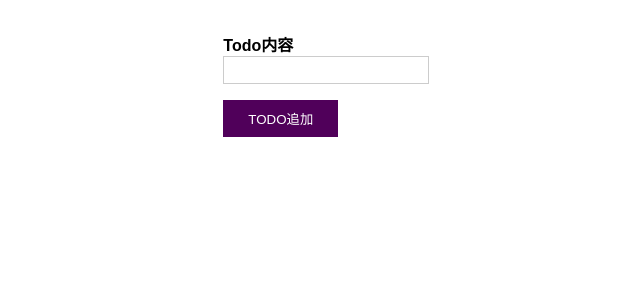
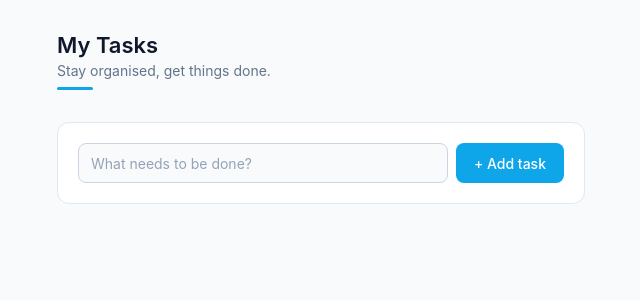
Before and after one commit to Shishimai1996/todoList, a React (Create React App) app: page / in a window 1280 px wide. Shown: the top 300 px of the page, without its empty margins (319-959 px from the left). Built offline with nearby package versions, Linux system fonts and the light colour scheme; no server answers.

Commit message:
fixed design and push to aws

```diff
--- a/src/App.tsx
+++ b/src/App.tsx
@@ -8,13 +8,13 @@ const App: React.FC = () => {
   const [todos, setTodos] = useState<Todo[]>([]); //by todo.model.ts
 
   useEffect(() => {
-    fetch("http://localhost:3001/todos")
+    fetch("http://52.194.34.190:3001/todos")
       .then((res) => res.json())
       .then((data) => setTodos(data));
   }, []);
 
   const todoAddHandler = async (text: string) => {
-    const res = await fetch("http://localhost:3001/todos", {
+    const res = await fetch("http://52.194.34.190:3001/todos", {
       method: "POST",
       headers: { "Content-Type": "application/json" },
       body: JSON.stringify({ text }),
@@ -24,7 +24,7 @@ const App: React.FC = () => {
   };
 
   const todoDeleteHandler = async (todoId: string) => {
-    await fetch(`http://localhost:3001/todos/${todoId}`, {
+    await fetch(`http://52.194.34.190:3001/todos/${todoId}`, {
       method: "DELETE",
     });
     setTodos((prevTodos) => prevTodos.filter((todo) => todo.id !== todoId)); //todoIdとtodo.idが一致したら削除。しなかったら新しい配列に格納する。★
--- a/src/components/NewTodo.css
+++ b/src/components/NewTodo.css
@@ -1,47 +1,51 @@
-form {
-  width: 90%;
-  max-width: 40rem;
-  margin: 2rem auto;
+.header { margin-bottom: 2rem; }
+.header h1 { font-size: 22px; font-weight: 600; color: #0F172A; }
+.header p { font-size: 14px; color: #64748B; margin-top: 4px; }
+.accent-bar { width: 36px; height: 3px; background: #0EA5E9; border-radius: 2px; margin-top: 8px; }
+
+.input-card {
+  background: #fff;
+  border: 0.5px solid #E2E8F0;
+  border-radius: 12px;
+  padding: 1.25rem;
+  margin-bottom: 1.5rem;
 }
 
-.form-control {
-  margin-bottom: 1rem;
+.input-row { display: flex; gap: 8px; }
+
+.input-row input {
+  flex: 1;
+  height: 40px;
+  border: 0.5px solid #CBD5E1;
+  border-radius: 8px;
+  padding: 0 12px;
+  font-size: 14px;
+  background: #F8FAFC;
+  color: #0F172A;
+  outline: none;
+  font-family: inherit;
 }
 
-label, input {
-  display: block;
-  width: 100%;
+.input-row input:focus {
+  border-color: #0EA5E9;
+  box-shadow: 0 0 0 3px rgba(14, 165, 233, 0.15);
 }
 
-label {
-  font-weight: bold;
+.input-row input::placeholder { color: #94A3B8; }
+
+.add-btn {
+  height: 40px;
+  padding: 0 18px;
+  background: #0EA5E9;
+  color: #fff;
+  border: none;
+  border-radius: 8px;
+  font-size: 14px;
+  font-weight: 500;
+  cursor: pointer;
+  white-space: nowrap;
+  font-family: inherit;
 }
 
-input {
-  font: inherit;
-  border: 1px solid #ccc;
-  padding: 0.25rem;
-}
-
-input:focus {
-  outline: none;
-  border-color: #50005a;
-}
-
-button {
-  background: #50005a;
-  border: 1px solid #50005a;
-  color: white;
-  padding: 0.5rem 1.5rem;
-  cursor: pointer;
-}
-
-button:focus {
-  outline: none;
-}
-
-button:hover,
-button:active {
-  background: #6a0a77;
-  border-color: #6a0a77;
-}
+.add-btn:hover { background: #0284C7; }
+.add-btn:active { background: #0369A1; }
--- a/src/components/NewTodo.tsx
+++ b/src/components/NewTodo.tsx
@@ -1,29 +1,48 @@
 import React, { useRef } from "react";
-
 import "./NewTodo.css";
 
 type NewTodoProps = {
   onAddTodo: (todoText: string) => void;
 };
-//propsでApp.tsxのtodohandler関数を受け取る
+
 const NewTodo: React.FC<NewTodoProps> = (props) => {
-  const textInputRef = useRef<HTMLInputElement>(null); //★inputDOMに入力された値を取得
+  const textInputRef = useRef<HTMLInputElement>(null);
+
   const todoSubmitHandler = (event: React.FormEvent) => {
-    event.preventDefault(); //not refresh
-    const enteredText = textInputRef.current!.value; //formがサブミットされたらinputの要素を取得
-    if (enteredText) {
-      props.onAddTodo(enteredText); //connected with App.tsx
+    event.preventDefault();
+    const enteredText = textInputRef.current!.value;
+    if (enteredText.trim()) {
+      props.onAddTodo(enteredText);
+      textInputRef.current!.value = "";
     }
   };
 
+  const handleKeyDown = (event: React.KeyboardEvent) => {
+    if (event.key === "Enter") todoSubmitHandler(event as any);
+  };
+
   return (
-    <form onSubmit={todoSubmitHandler}>
-      <div className="form-control">
-        <label htmlFor="todo-text">Todo内容</label>
-        <input type="text" id="todo-text" ref={textInputRef} />
+    <div>
+      <div className="header">
+        <h1>My Tasks</h1>
+        <p>Stay organised, get things done.</p>
+        <div className="accent-bar"></div>
       </div>
-      <button type="submit">TODO追加</button>
-    </form>
+      <div className="input-card">
+        <div className="input-row">
+          <input
+            type="text"
+            ref={textInputRef}
+            placeholder="What needs to be done?"
+            onKeyDown={handleKeyDown}
+          />
+          <button className="add-btn" onClick={todoSubmitHandler}>
+            + Add task
+          </button>
+        </div>
+      </div>
+    </div>
   );
 };
+
 export default NewTodo;
--- a/src/components/TodoList.css
+++ b/src/components/TodoList.css
@@ -1,17 +1,82 @@
-ul {
-  list-style: none;
-  width: 90%;
-  max-width: 40rem;
-  margin: 2rem auto;
-  padding: 0;
+.stats {
+  display: flex;
+  gap: 10px;
+  margin-bottom: 1.25rem;
 }
 
+.stat {
+  flex: 1;
+  background: #F1F5F9;
+  border-radius: 8px;
+  padding: 0.75rem 1rem;
+}
+
+.stat-label { font-size: 12px; color: #64748B; margin-bottom: 4px; }
+.stat-value { font-size: 20px; font-weight: 600; color: #0F172A; }
+
+.section-label {
+  font-size: 12px;
+  font-weight: 500;
+  color: #94A3B8;
+  letter-spacing: 0.06em;
+  text-transform: uppercase;
+  margin-bottom: 10px;
+}
+
+ul { list-style: none; display: flex; flex-direction: column; gap: 8px; padding: 0; margin: 0; }
+
 li {
-  margin: 1rem 0;
-  padding: 1rem;
-  box-shadow: 0 2px 8px rgba(0, 0, 0, 0.26);
+  background: #fff;
+  border: 0.5px solid #E2E8F0;
+  border-radius: 12px;
+  padding: 0.9rem 1rem;
+  display: flex;
+  align-items: center;
+  gap: 12px;
+  transition: border-color 0.15s;
+}
+
+li:hover { border-color: #0EA5E9; }
+
+.todo-dot {
+  width: 8px;
+  height: 8px;
+  border-radius: 50%;
+  background: #0EA5E9;
+  flex-shrink: 0;
+}
+
+.todo-text { flex: 1; font-size: 14px; color: #0F172A; }
+
+.todo-tag {
+  font-size: 11px;
+  padding: 2px 8px;
+  border-radius: 20px;
+  background: #E0F2FE;
+  color: #0369A1;
+  font-weight: 500;
+}
+
+.delete-btn {
+  width: 28px;
+  height: 28px;
+  border: none;
+  background: transparent;
+  color: #94A3B8;
+  cursor: pointer;
   border-radius: 6px;
   display: flex;
-  justify-content: space-between;
   align-items: center;
+  justify-content: center;
+  font-size: 15px;
+  font-family: inherit;
 }
+
+.delete-btn:hover { background: #FEF2F2; color: #DC2626; }
+
+.footer {
+  margin-top: 2rem;
+  font-size: 12px;
+  color: #94A3B8;
+  text-align: center;
+}
--- a/src/components/TodoList.tsx
+++ b/src/components/TodoList.tsx
@@ -1,21 +1,43 @@
-import React from 'react';
+import React from "react";
+import "./TodoList.css";
 
-import './TodoList.css';
-
-interface TodoListProps{
+interface TodoListProps {
   items: { id: string; text: string }[];
   onDeleteTodo: (id: string) => void;
 }
 
-const TodoList: React.FC<TodoListProps> = props => {
+const TodoList: React.FC<TodoListProps> = (props) => {
   return (
+    <div>
+      <div className="stats">
+        <div className="stat">
+          <div className="stat-label">Total tasks</div>
+          <div className="stat-value">{props.items.length}</div>
+        </div>
+        <div className="stat">
+          <div className="stat-label">Active</div>
+          <div className="stat-value">{props.items.length}</div>
+        </div>
+      </div>
+      <div className="section-label">Active tasks</div>
       <ul>
-            {props.items.map(todo => (//todoIdを引数として渡す。map関数ですべてのリストを返す
+        {props.items.map((todo) => (
           <li key={todo.id}>
-                <span>{todo.text}</span>
-                <button onClick={props.onDeleteTodo.bind(null, todo.id)}>削除</button>
-                </li>))}
+            <div className="todo-dot"></div>
+            <span className="todo-text">{todo.text}</span>
+            <span className="todo-tag">active</span>
+            <button
+              className="delete-btn"
+              onClick={props.onDeleteTodo.bind(null, todo.id)}
+              aria-label="Delete task"
+            >
+              🗑
+            </button>
+          </li>
+        ))}
       </ul>
+      <div className="footer">Built with React · Node.js · PostgreSQL · AWS EC2</div>
+    </div>
   );
 };
 
--- a/src/index.css
+++ b/src/index.css
@@ -1,11 +1,15 @@
-html{
-  font-family: sans-serif;
+*, *::before, *::after { box-sizing: border-box; margin: 0; padding: 0; }
+
+html { font-family: -apple-system, BlinkMacSystemFont, 'Segoe UI', sans-serif; }
+
+body {
+  background: #F8FAFC;
+  color: #0F172A;
+  min-height: 100vh;
 }
 
-body{
-  margin: 0;
-  display: flex;
-  flex-direction: column;
-  align-items: center;
-  min-width: 100px;
+.App {
+  max-width: 560px;
+  margin: 0 auto;
+  padding: 2rem 1rem;
 }
```
Also changed, not shown: 1 other file (tests, documents, lock files or other folders). Lines whose indentation alone changed are shown as unchanged.
